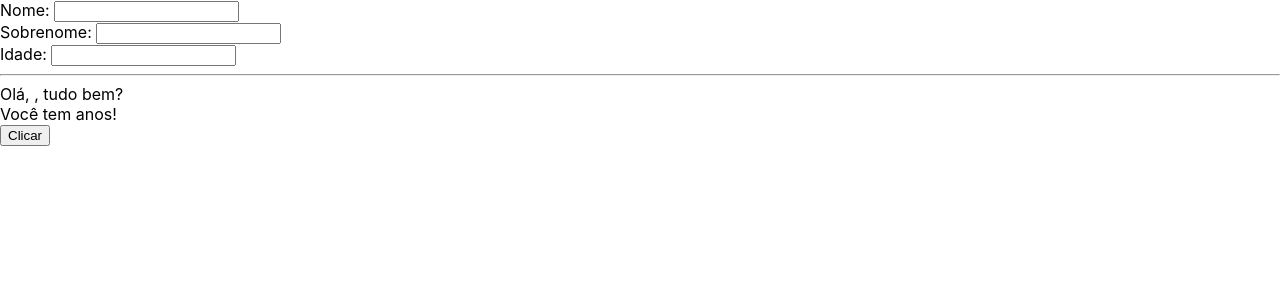
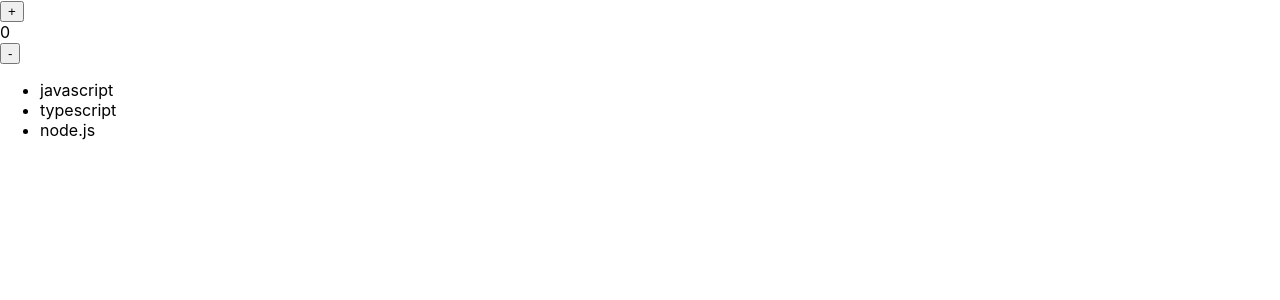
Before and after one commit to italomoraess/Estudos-React, a React (Create React App) app in the folder estudos/: page / in a window 1280 px wide. Shown: the top 300 px of the page. Built offline with nearby package versions, Linux system fonts and the light colour scheme.

Commit message:
render lists  react

```diff
--- a/estudos/src/App.tsx
+++ b/estudos/src/App.tsx
@@ -1,5 +1,6 @@
 import './App.css';
 import { Button } from './components/Button';
+import { Contador } from './components/Contador';
 import { Form } from './components/Form';
 
 function App() {
@@ -10,8 +11,9 @@ function App() {
 
   return (
     <div>
-      <Form />
-      <Button text="Clicar" clickFn={actionButton}/>
+      {/* <Form /> */}
+      {/* <Button text="Clicar" clickFn={actionButton}/> */}
+      <Contador title=''/>
     </div>
   );
 }
--- a/estudos/src/components/Contador.tsx
+++ b/estudos/src/components/Contador.tsx
@@ -4,7 +4,7 @@ type Props = {
     title: string;
 }
 
-export const Contador = ({title}: Props) => {
+export const Contador = ({ title }: Props) => {
     const [number, setNumber] = useState(0);
 
     const handleSum = () => {
@@ -15,11 +15,19 @@ export const Contador = ({title}: Props) => {
         setNumber(number - 1)
     }
 
+    const stacks = ['javascript', 'typescript', 'node.js'];
+
     return (
         <>
             <button onClick={handleSum}>{title} +</button>
             <div>{number}</div>
             <button onClick={handleSub}>{title} -</button>
+            <ul>
+                {stacks.map((stack, index) => {
+                    return <li key={index}>{stack}</li>
+                })
+                }
+            </ul>
         </>
     );
 }
```
